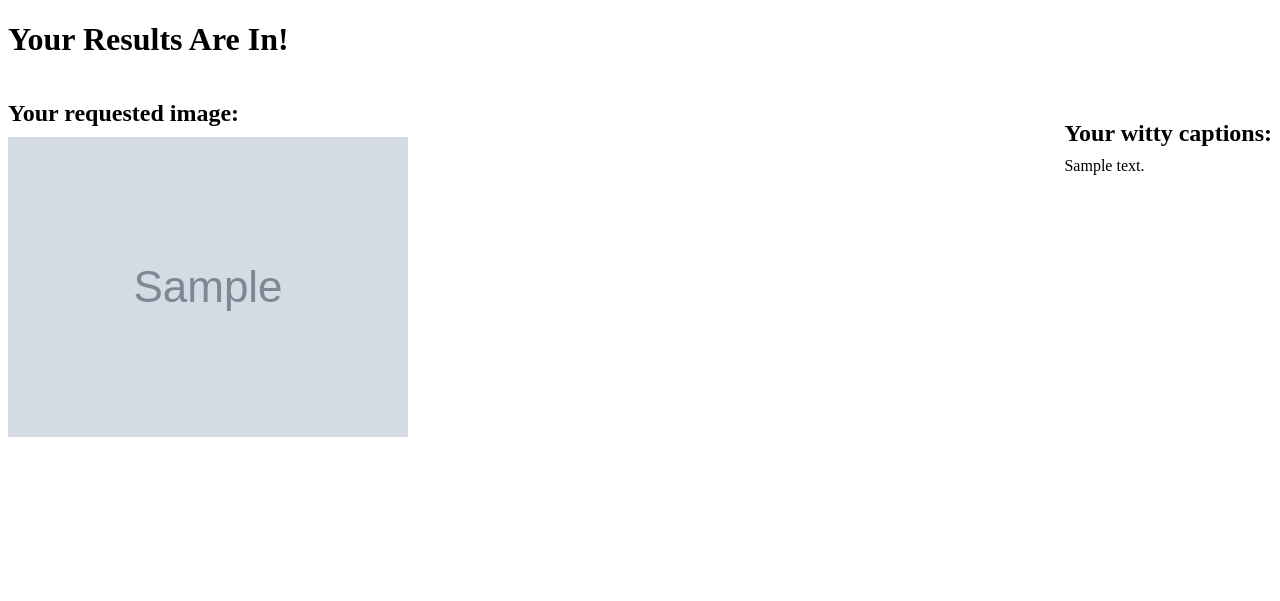
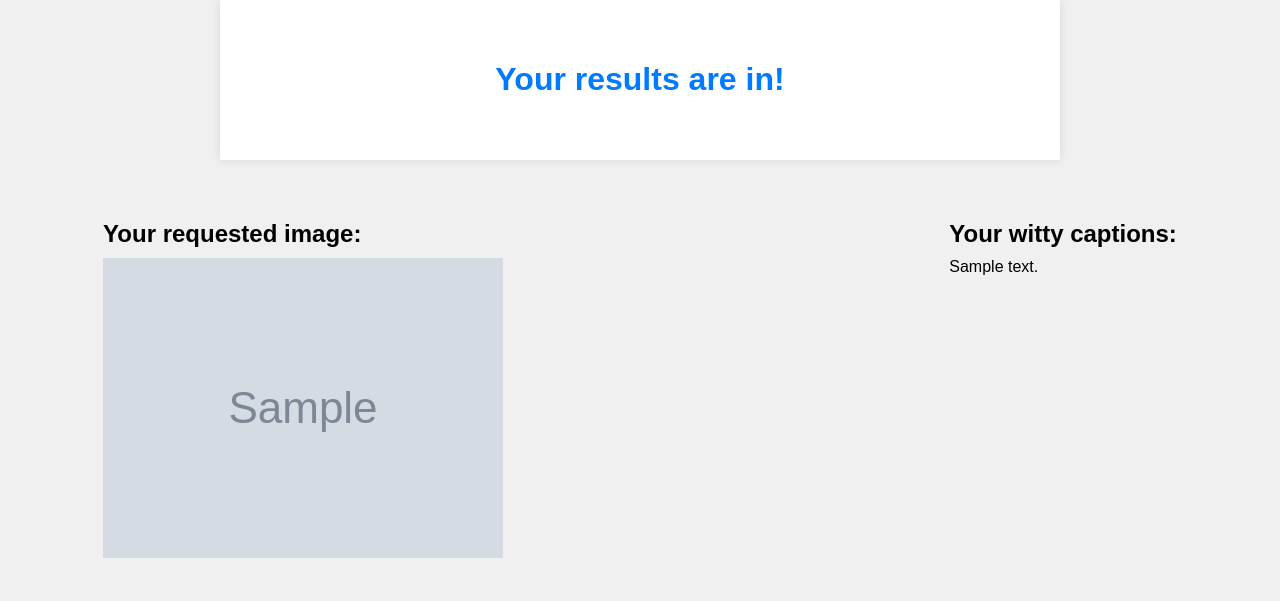
Before and after one commit to bennett-diaz/captionAI, a Flask app: template webapp/templates/results.html in a window 1280 px wide. Shown: the top 601 px of the page. Run offline with Flask 3, Linux system fonts and the light colour scheme; the template is opened without the code that fills it: most values are stand-ins (such as "Sample title", 1, 10 or a date in 2020); grey boxes marked "Sample" are stand-in pictures; parts of the project's set-up code (start-up, migrations or seed data) failed here and were passed over.

Commit message:
UI improvements pt 2

```diff
--- /dev/null
+++ b/webapp/static/results.css
@@ -0,0 +1,63 @@
+body {
+    font-family: Arial, sans-serif;
+    background-color: #f0f0f0;
+    margin: 0;
+    padding: 0;
+}
+
+h1 {
+    text-align: center;
+    color: #007bff;
+}
+
+.container {
+    max-width: 800px;
+    margin: 0 auto;
+    padding: 40px 20px;
+    background-color: #fff;
+    box-shadow: 0px 0px 10px rgba(0, 0, 0, 0.1);
+}
+
+.captions-container {
+    margin-top: 20px;
+    max-width: 800px;
+    margin: 0 auto;
+    padding: 40px 20px;
+}
+
+.caption {
+    margin: 10px 0;
+}
+
+.result-section {
+    display: flex;
+    justify-content: space-between;
+    margin-bottom: 20px;
+    align-items: flex-start; /* Align headers at the same height vertically */
+}
+
+.result-section h1 {
+    text-align: center; /* Center align the h1 */
+}
+
+.result-section h2 {
+    margin-bottom: 10px;
+}
+
+.image-container {
+    width: 50%;
+    /* max-width: 50%; Limit the image size to 50% of the container */
+    margin-top: 20px;
+    max-width: 800px;
+    margin: 0 auto;
+    padding: 40px 20px;
+}
+
+.image-container img {
+    max-width: 100%;
+    height: auto;
+}
+
+.spacing {
+    width: 20px; /* Add spacing between left and right sections */
+}
--- a/webapp/templates/results.html
+++ b/webapp/templates/results.html
@@ -2,56 +2,20 @@
 <html>
 <head>
     <title>CaptionAI - Results</title>
-    <style>
-        /* CSS for the captions container */
-        .captions-container {
-            margin-top: 20px;
-        }
+    <link rel="stylesheet" href="{{ url_for('static', filename='results.css') }}">
 
-        .caption {
-            margin: 10px 0;
-        }
 
-        .result-section {
-            display: flex;
-            justify-content: space-between;
-            margin-bottom: 20px;
-            align-items: flex-start; /* Align headers at the same height vertically */
-        }
-
-        .result-section h1 {
-            text-align: center; /* Center align the h1 */
-        }
-
-        .result-section h2 {
-            margin-bottom: 10px;
-        }
-
-        .image-container {
-            width: 50%;
-            max-width: 50%; /* Limit the image size to 50% of the container */
-        }
-
-        .image-container img {
-            max-width: 100%;
-            height: auto;
-        }
-
-        .spacing {
-            width: 20px; /* Add spacing between left and right sections */
-        }
-    </style>
 </head>
 <body>
-    <h1>Your Results Are In!</h1>
+    <div class="container">
+        <h1>Your results are in!</h1>
+    </div>
 
     <div class="result-section">
         <div class="image-container">
             <h2>Your requested image:</h2>
             <img src="{{ image_url }}" alt="Uploaded Image">
         </div>
-
-        <div class="spacing"></div> <!-- Add spacing between left and right sections -->
 
         <div class="captions-container">
             <h2>Your witty captions:</h2>
--- a/webapp/webapp.py
+++ b/webapp/webapp.py
@@ -17,19 +17,6 @@ imgtotext_model = os.getenv("IMGTXT_MODEL_GITBASE")
 captioner_model = os.getenv("CAPTIONER_MODEL_GPT")
 temp = float(os.getenv("TEMPERATURE"))
 num_completions = int(os.getenv("NUM_COMPLETIONS"))
-
-# Function to process the image and generate captions
-def process_image(image_url):
-    # Generate text summary of the image
-    response = imgtotext_api.inference_url(imgtotext_model, image_url)
-    summary = response[0]["generated_text"]
-
-    # Formulate prompt for the caption model
-    prompt = captioner_gpt.create_prompt(summary)
-
-    # Request captions from GPT
-    caption_list = captioner_gpt.generate_caption(captioner_model, prompt, temp, num_completions)
-    return caption_list
 
 @app.route('/', methods=['GET', 'POST'])
 def landing_page():
@@ -86,6 +73,19 @@ def results_page():
 
     return jsonify({'error': 'Invalid request.'}), 400
 
+# Function to process the image and generate captions
+def process_image(image_url):
+    # Generate text summary of the image
+    response = imgtotext_api.inference_url(imgtotext_model, image_url)
+    summary = response[0]["generated_text"]
+
+    # Formulate prompt for the caption model
+    prompt = captioner_gpt.create_prompt(summary)
+
+    # Request captions from GPT
+    caption_list = captioner_gpt.generate_caption(captioner_model, prompt, temp, num_completions)
+    return caption_list
+
 if __name__ == '__main__':
     app.run(debug=True)
     # c = process_image("https://images.unsplash.com/photo-1689758410578-574c8f9eff2b?ixlib=rb-4.0.3&ixid=M3wxMjA3fDB8MHxwaG90by1wYWdlfHx8fGVufDB8fHx8fA%3D%3D&auto=format&fit=crop&w=987&q=80")
```
Also changed, not shown: webapp/static/landing.css (+10 -2 lines), webapp/static/loading.css (+25 -18 lines).
